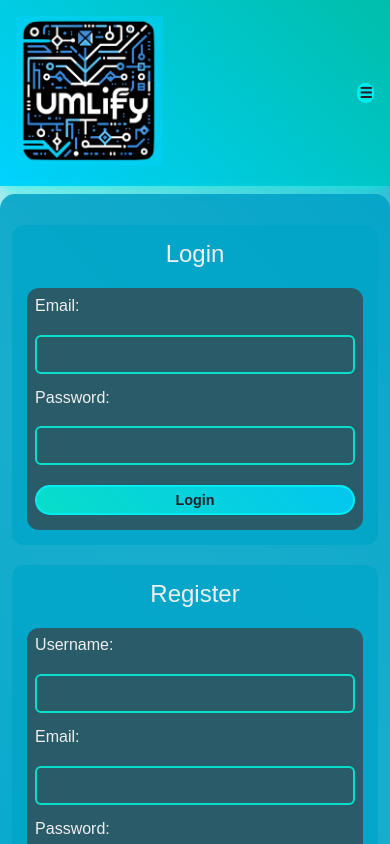
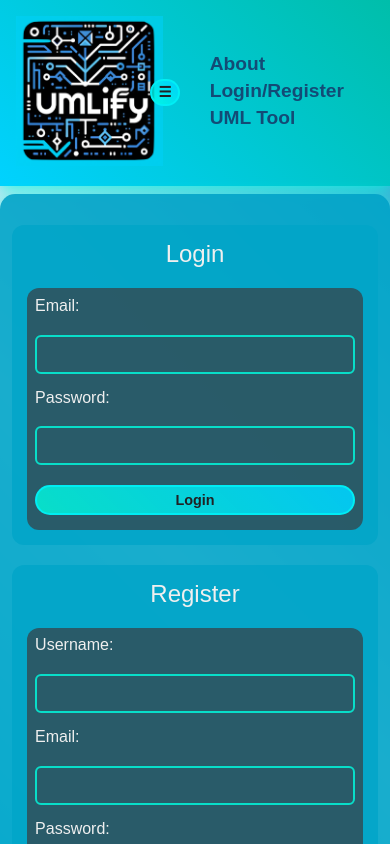
Before and after one commit to hunter4458/SeniorProjectV5, a website: page Website/public/LoginPage.html in a window 390 px wide. Both pictures are taken after a click on the button "Toggle menu". Shown: the top 844 px of the page. Drawn offline with Linux system fonts and the light colour scheme.

Commit message:
Add files via upload

```diff
--- a/Website/public/LoginPage.html
+++ b/Website/public/LoginPage.html
@@ -72,13 +72,17 @@
     <p>&copy; 2023 Umlify. All rights reserved.</p>
 </footer>
 
-    <script>
-        // add javaScript code here for form submission handling
+     <script>
+        document.addEventListener('DOMContentLoaded', function () {
+            const hamburger = document.querySelector('.hamburger');
+            const menu = document.querySelector('.menu');
 
+            hamburger.addEventListener('click', function () {
+                menu.classList.toggle('active');
+            });
+        });
+    </script>
 
-
-
-    </script>
 </body>
 
 </html>
```
